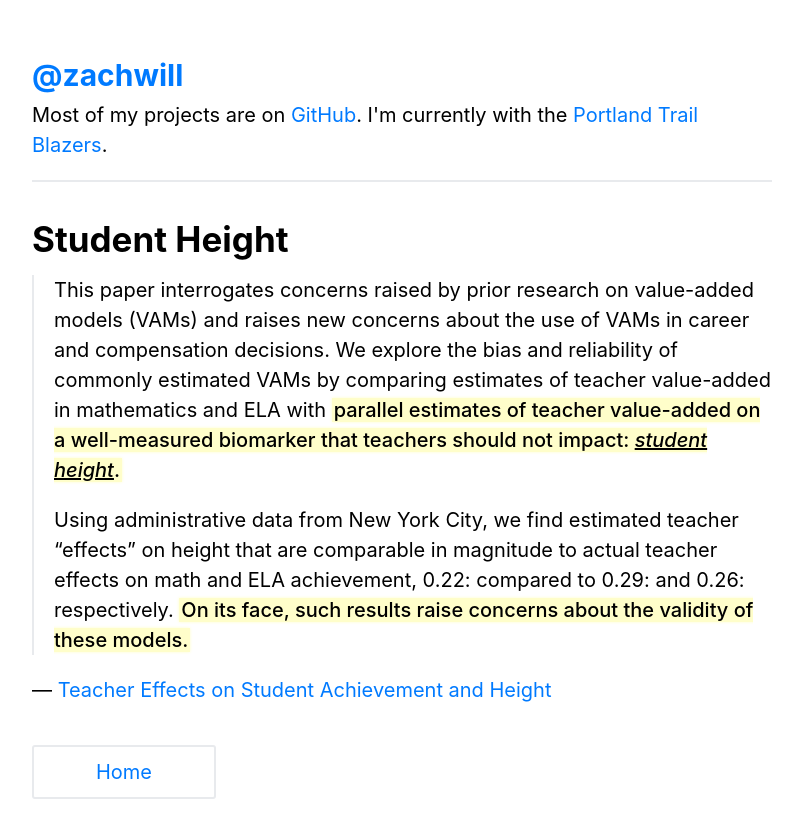
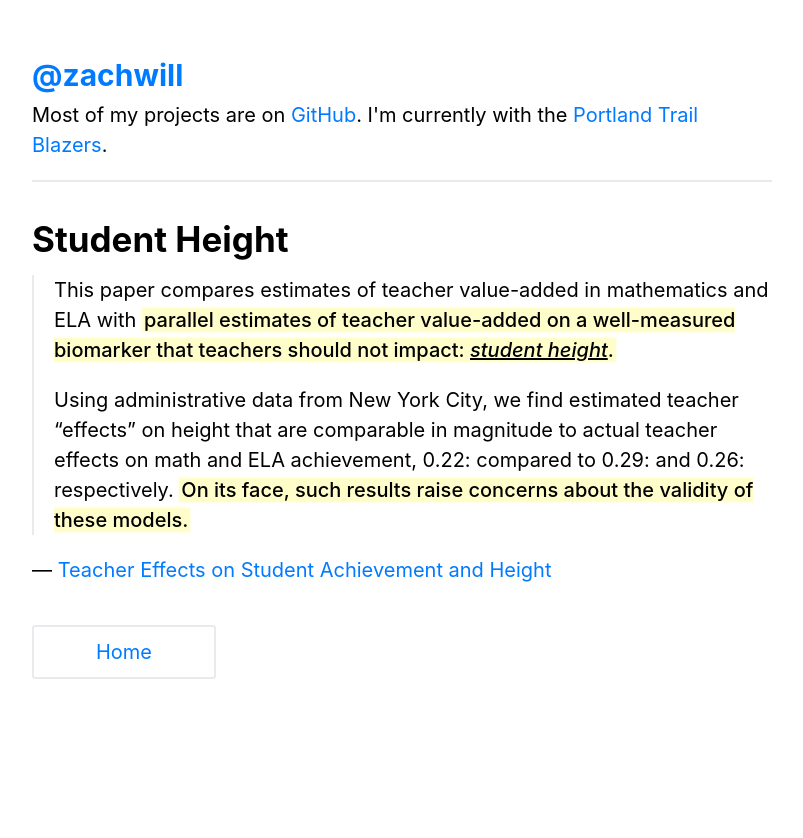
Before and after one commit to zachwill/blog, a Jekyll site: the page built from _posts/2020-12-17-student-height.md, in a window 1280 px wide. Shown: the top 838 px of the page, without its empty margins (238-1041 px from the left). Built offline with Jekyll 4.4.1, drawn with Linux system fonts in a browser that asks for light colours.

Commit message:
Simplify student height quote

```diff
--- a/_posts/2020-12-17-student-height.md
+++ b/_posts/2020-12-17-student-height.md
@@ -5,10 +5,7 @@ permalink : /student-height/
 ---
 
 
-> This paper interrogates concerns raised by prior research on value-added
-> models (VAMs) and raises new concerns about the use of VAMs in career and
-> compensation decisions. We explore the bias and reliability of commonly
-> estimated VAMs by comparing estimates of teacher value-added in mathematics
+> This paper compares estimates of teacher value-added in mathematics
 > and ELA with **parallel estimates of teacher value-added on a well-measured
 > biomarker that teachers should not impact: _student height_.**
 >
```
